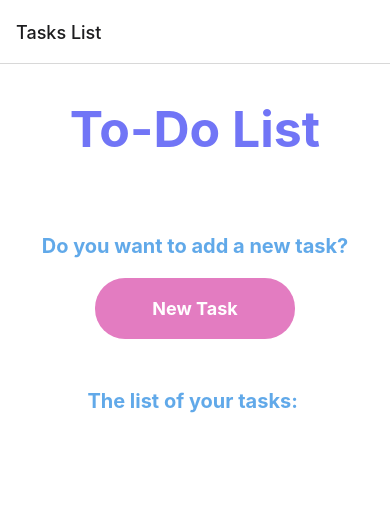
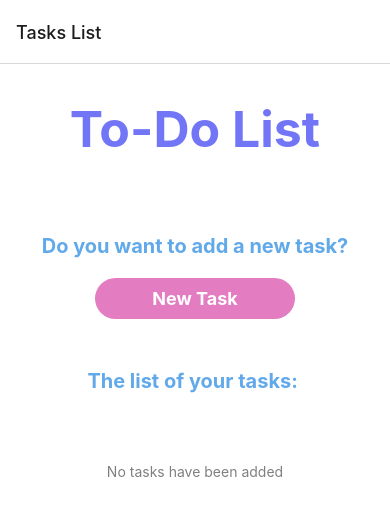
Before and after one commit to guadarecio/Todos, a React Native app: screen / in a window 390 px wide. Shown: the top 516 px of the page. Built offline with nearby package versions, Linux system fonts and the light colour scheme.

Commit message:
validation

```diff
--- a/src/global_styles/GlobalStyles.jsx
+++ b/src/global_styles/GlobalStyles.jsx
@@ -50,7 +50,7 @@ const GlobalStyles = StyleSheet.create({
     addTaskButton: {
         marginHorizontal: 95,
         paddingHorizontal: 45,
-        paddingVertical: 20,
+        paddingVertical: 10,
         backgroundColor: 'rgba(221, 92, 178, 0.8)',
         borderRadius: 30,
 
@@ -73,6 +73,11 @@ const GlobalStyles = StyleSheet.create({
         fontWeight: "bold",
         fontSize: 18
     },
+    verificationText: {
+        textAlign: 'center',
+        color: "gray",
+        marginTop: 50
+    },
 
 
 });
--- a/src/screens/NewTask.jsx
+++ b/src/screens/NewTask.jsx
@@ -1,11 +1,17 @@
 import React, { useContext } from 'react';
-import { View, Text, TextInput, TouchableOpacity, Image, SafeAreaView } from 'react-native';
+import { View, Text, TextInput, TouchableOpacity, Image, SafeAreaView, Alert } from 'react-native';
 import { TodosContext } from '../context/TodosContext';
 import GlobalStyles from '../global_styles/GlobalStyles';
 
 const NewTask = () => {
   const { text, setText, handleAddTask } = useContext(TodosContext);
-
+  const handleAddTaskWithValidation = () => {
+    if (text.trim() === '') {
+      Alert.alert('Alert', 'You must fill out the task field.');
+    } else {
+      handleAddTask();
+    }
+  };
   return (
     <SafeAreaView style={GlobalStyles.container}>
       <Text style={GlobalStyles.titleAdd}>Add your new task here!</Text>
@@ -17,7 +23,7 @@ const NewTask = () => {
           placeholder='Write your task here'
         />
       </View>
-      <TouchableOpacity style={GlobalStyles.addTaskButton} onPress={handleAddTask} >
+      <TouchableOpacity style={GlobalStyles.addTaskButton} onPress={handleAddTaskWithValidation} >
         <Text style={GlobalStyles.addTaskText}>Add Task</Text>
       </TouchableOpacity>
       <View style={GlobalStyles.imageView}>
--- a/src/screens/TasksList.jsx
+++ b/src/screens/TasksList.jsx
@@ -33,6 +33,9 @@ const TasksList = () => {
                 <Text style={GlobalStyles.addTaskText}>New Task</Text>
             </TouchableOpacity>
             <Text style={GlobalStyles.subtitle}>The list of your tasks: </Text>
+            {taskDescription.length === 0 ? (
+                <Text style={GlobalStyles.verificationText}>No tasks have been added</Text>
+            ) : (
                 <FlatList
                     data={taskDescription}
                     renderItem={({ item }) => (
@@ -52,7 +55,7 @@ const TasksList = () => {
                         </View>
                     )}
                     keyExtractor={item => item.id}
-            />
+                />)}
         </SafeAreaView>
     );
 };
```
Lines whose indentation alone changed are shown as unchanged.
